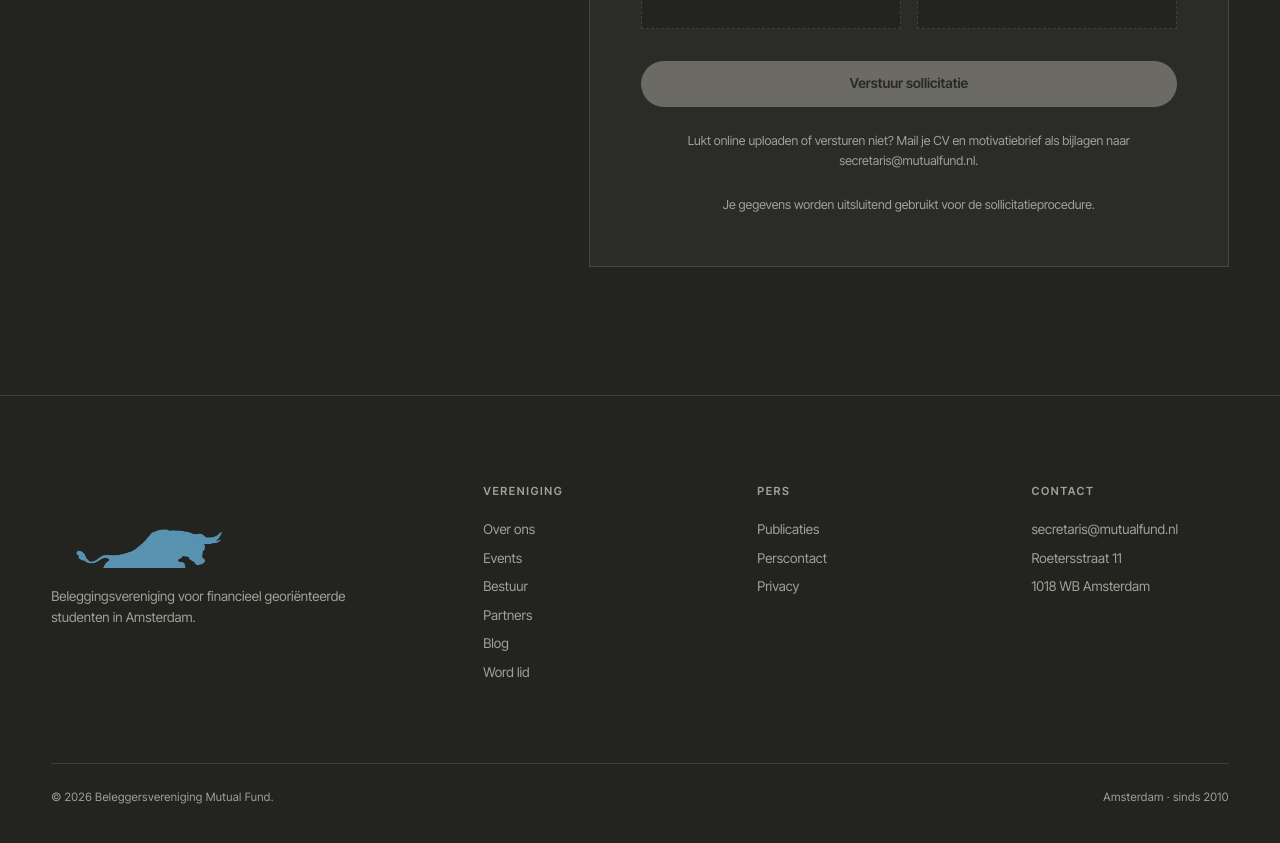
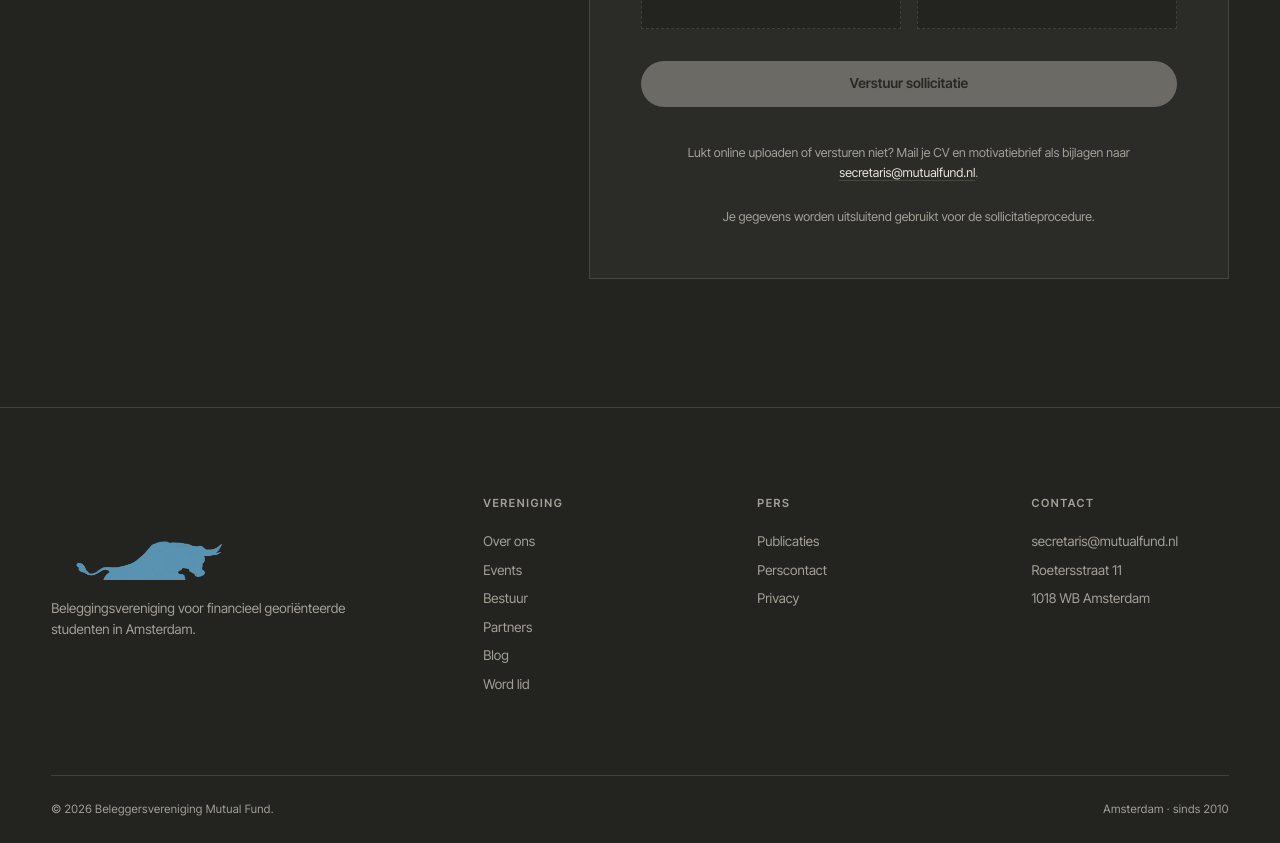
Before and after one commit to Mutual-Fund-Amsterdam/Website-MF, a Next.js app: page /word-lid in a window 1280 px wide. Shown: the part 1180-2023 px from the top of the page. Built offline with nearby package versions, Linux system fonts and the light colour scheme.

Commit message:
Style application email fallback link

```diff
--- a/app/globals.css
+++ b/app/globals.css
@@ -1118,6 +1118,15 @@ select:focus {
   font-size: 0.78rem;
 }
 
+.application-email-fallback {
+  margin-top: 12px;
+}
+
+.application-email-fallback a {
+  border-bottom: 1px solid var(--line);
+  color: var(--ink);
+}
+
 .form-membership-link a {
   border-bottom: 1px solid var(--line);
   color: var(--ink);
```
